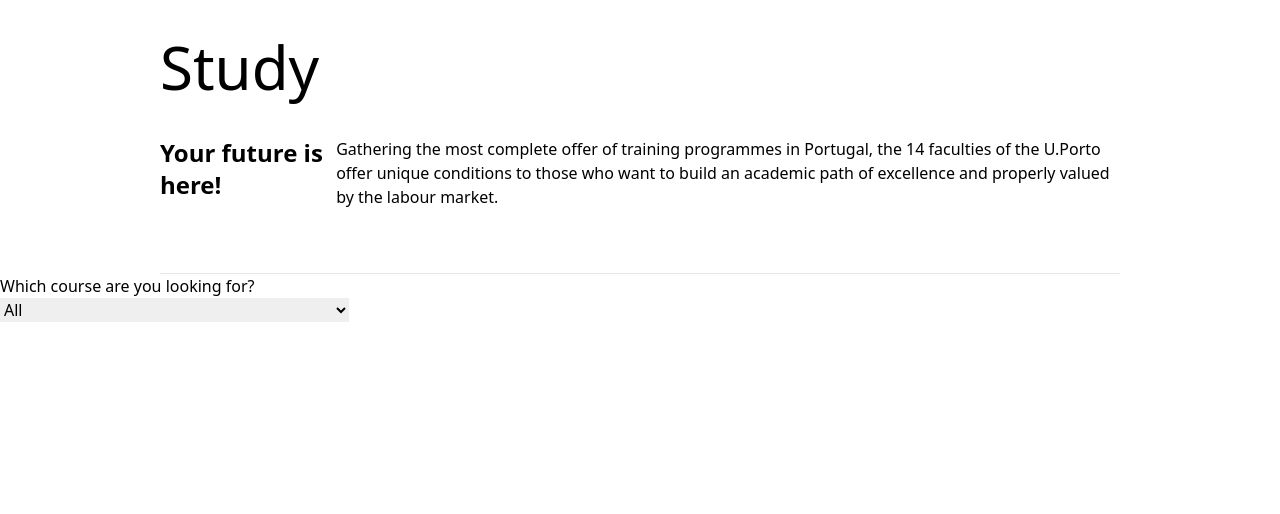
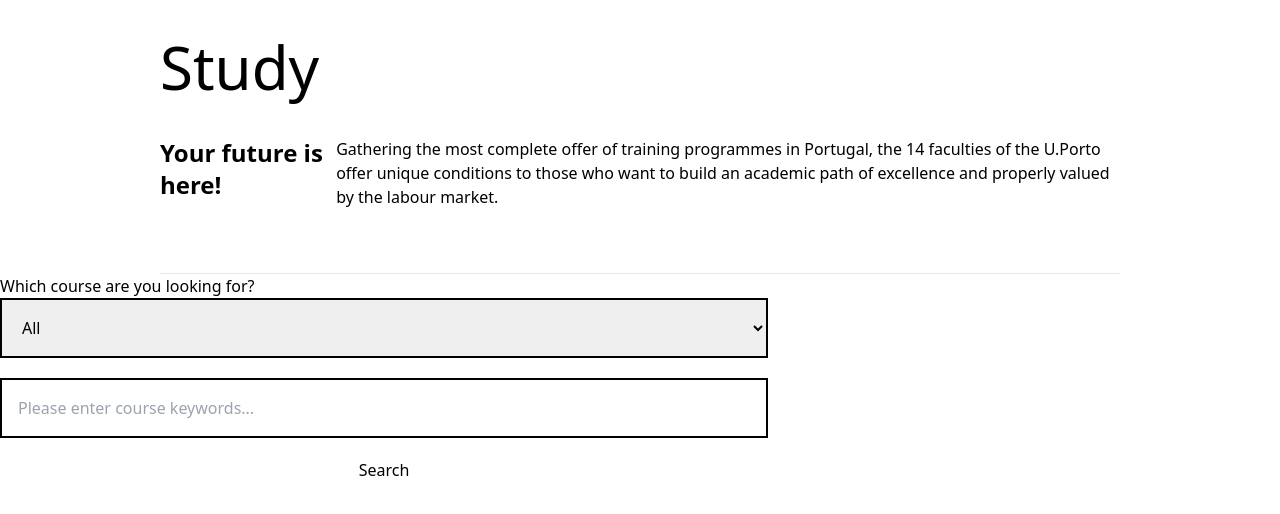
Before and after one commit to tuyishimejohnson/gate_website_clone, a website: page src/index.html in a window 1280 px wide. Shown: the part 985-1499 px from the top of the page. Before the commit the page ends 1307 px from the top, so only its background shows below. Drawn offline with Linux system fonts and the light colour scheme.

Commit message:
Added another input

```diff
--- a/src/index.html
+++ b/src/index.html
@@ -87,15 +87,21 @@
 
         <section>
             <h1>Which course are you looking for?</h1>
-            <select name="#" id="#">
-                <option value="All" class="w-full">All</option>
-                <option value="">Bachelor's and Integrated Master’s Degrees</option>
-                <option value="M">Master’s Degrees</option>
-                <option value="D">Doctorates</option>
-            </select>
-            <div>
+            <form action="#" class="flex flex-col gap-5">
+                <select name="#" id="#" class="w-[60%] border-2 border-black px-4 py-4">
+                    <option value="All" class="">All</option>
+                    <option value="">Bachelor's and Integrated Master’s Degrees</option>
+                    <option value="M">Master’s Degrees</option>
+                    <option value="D">Doctorates</option>
+                </select>
 
-            </div>
+                <div>
+                    <input type="text" placeholder="Please enter course keywords..."  class="w-[60%] border-2 border-black px-4 py-4">
+                </div>
+
+                <div class="text-center w-[60%]"><button type="submit">Search</button></div>
+            </form>
+
         </section>
     </main>
 
--- a/src/input.css
+++ b/src/input.css
@@ -2,7 +2,6 @@
 @import "tailwindcss/utilities";
 @import "tailwindcss/components";
 
-
-.background-section {
-    background-image: url('/images/backgroundImage.jpeg');
+body {
+    height: 3000px;
 }
```
Also changed, not shown: src/output.css.
